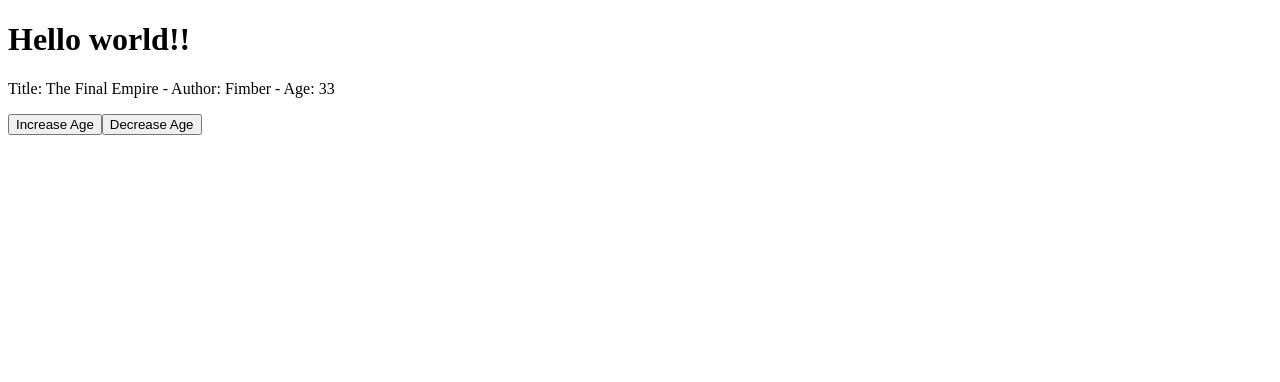
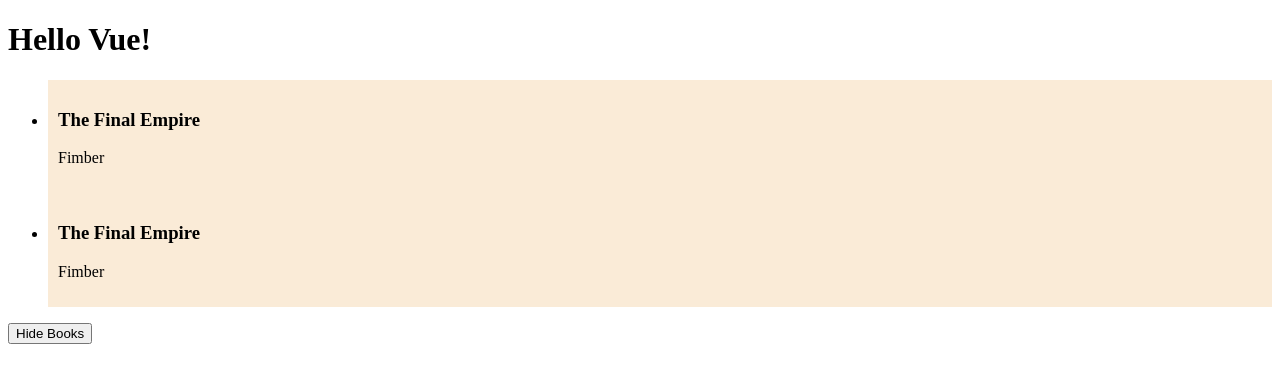
Before and after one commit to uchenna631/vue, a plain HTML site: page index.html in a window 1280 px wide. Drawn offline with nearby package versions, Linux system fonts and the light colour scheme.

Commit message:
Created a app widget

```diff
--- a/app.js
+++ b/app.js
@@ -1,9 +1,27 @@
 const app = Vue.createApp({
     data() {
         return {
-            title: 'The Final Empire',
-            author: 'Fimber',
-            age: 33
+            url: 'http://www.thenetninja.co.uk',
+            showBooks: true,
+            books: [
+                {title: 'The Final Empire', author: 'Fimber', age: 33, isFav: true},
+                {title: 'The of the Kings', author: 'Brandon Sanders', age: 33, isFav: false},
+                {title: 'The Final Empire', author: 'Fimber', age: 33, isFav: true}
+            ]
+        }
+    },
+    methods: {
+        toggleShowBooks(){
+            this.showBooks = !this.showBooks
+        },
+
+        toggleFav(book){
+            book.isFav = !book.isFav
+        }
+    },
+    computed: {
+        filteredBooks(){
+            return this.books.filter((book) => book.isFav)
         }
     }
 })
--- /dev/null
+++ b/assets/style.css
@@ -0,0 +1,8 @@
+li {
+    padding: 10px;
+
+}
+
+.fav {
+    background-color: antiquewhite;
+}
--- a/index.html
+++ b/index.html
@@ -5,13 +5,24 @@
         <meta name="viewport" content="width=device-width, initial-scale=1.0">
         <title>Learning Vue</title>
         <script src="https://unpkg.com/vue@3.0.2"></script>
+        <link rel="stylesheet" href="assets/style.css">
     </head>
     <body>
-        <h1>Hello world!!</h1>
+        <h1>Hello Vue!</h1>
         <div id="app">
-            <p>Title: {{ title}} - Author: {{author}} - Age: {{age}} </p>
-            <button @click="age++">Increase Age</button>
-            <button @click="age--">Decrease Age</button>
+            <div v-if="showBooks">
+               <ul>
+                <li v-for="book in filteredBooks" :class="{ fav: book.isFav }" @click="toggleFav(book)">
+
+                    <h3>{{ book.title }}</h3>
+                    <p>{{ book.author }}</p>
+                </li>
+               </ul>
+            </div>
+            <button @click="toggleShowBooks">
+                <span v-if="showBooks">Hide Books</span>
+                <span v-else>Show Books</span>
+            </button>
         </div>
 
         <script src="app.js"></script>
```
